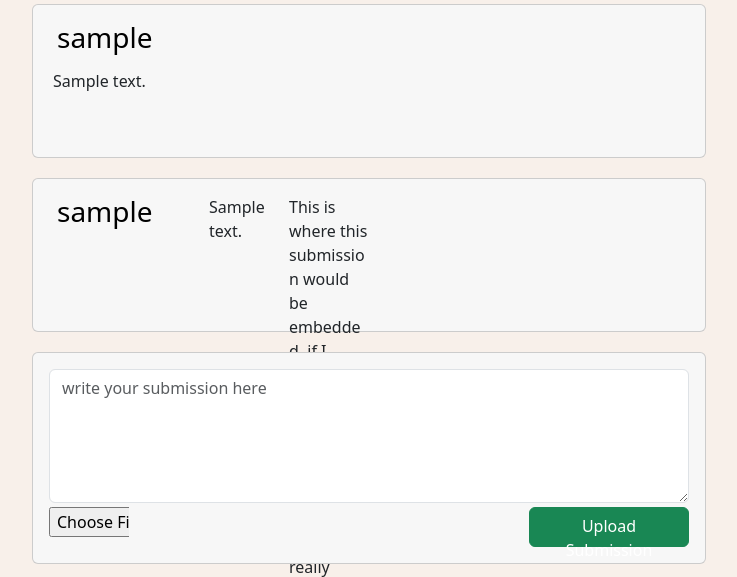
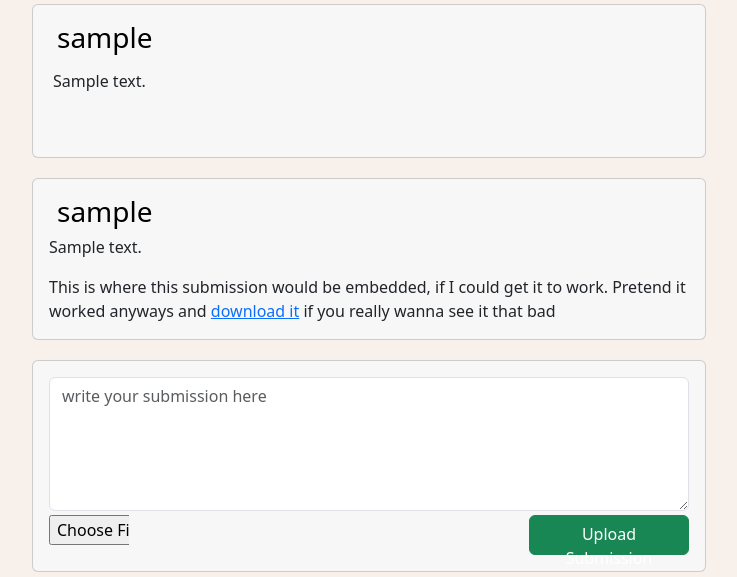
Before and after one commit to cooperwhitley/teacheasy, a Django app: page /assignments/1/ in a window 1280 px wide. Shown: the part 166-743 px from the top of the page, without its empty margins (271-1008 px from the left). Run offline with Django 4.2, Linux system fonts and the light colour scheme; a user stored in the database is signed in; tables that the repository leaves empty hold one stand-in row (values such as "Sample post").

Commit message:
add style for submission list

```diff
--- a/main_app/static/css/posts.css
+++ b/main_app/static/css/posts.css
@@ -55,3 +55,11 @@
 .file-field {
     grid-area: 5 / 1 / 6 / 7;
 }
+
+.submission-comm {
+    grid-area: 2 / 1 / 4 / 9;
+}
+
+.submission-link {
+    grid-area: 4 / 1 / 7 / 9;
+}
```
